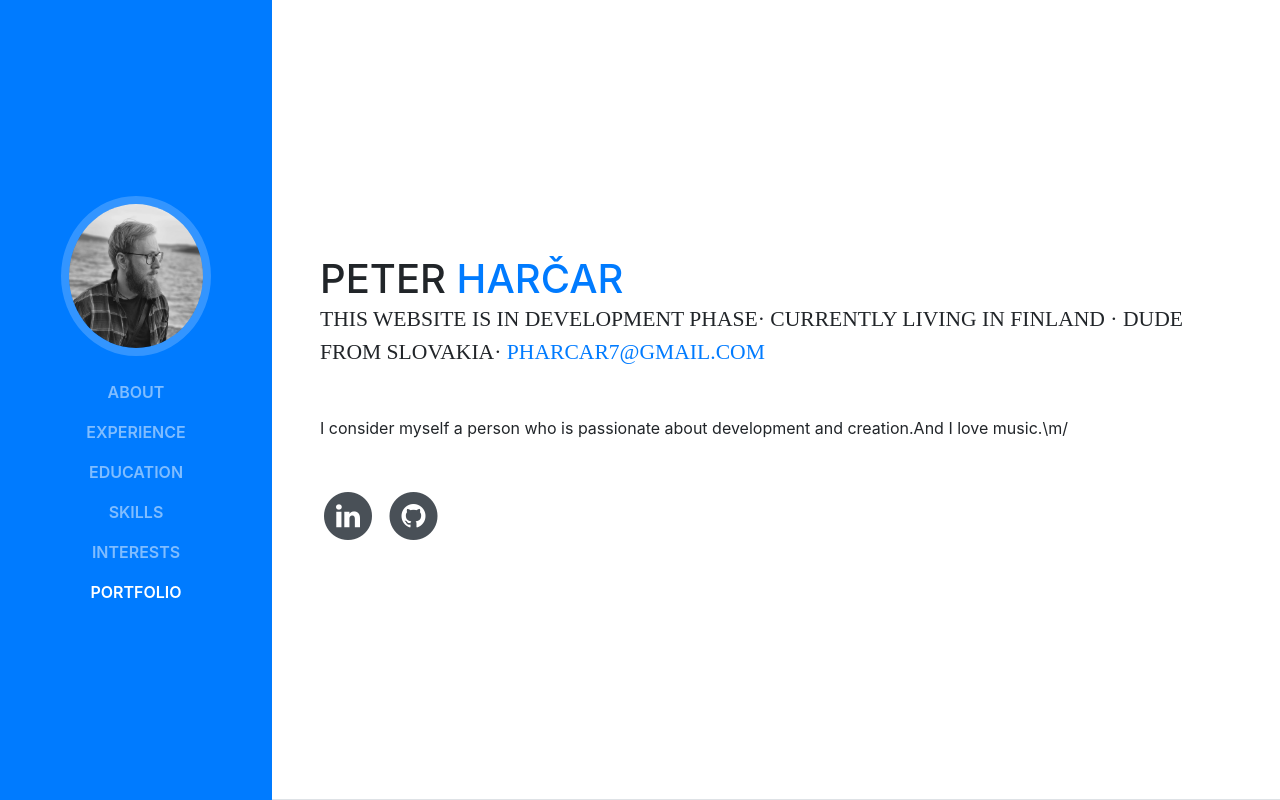
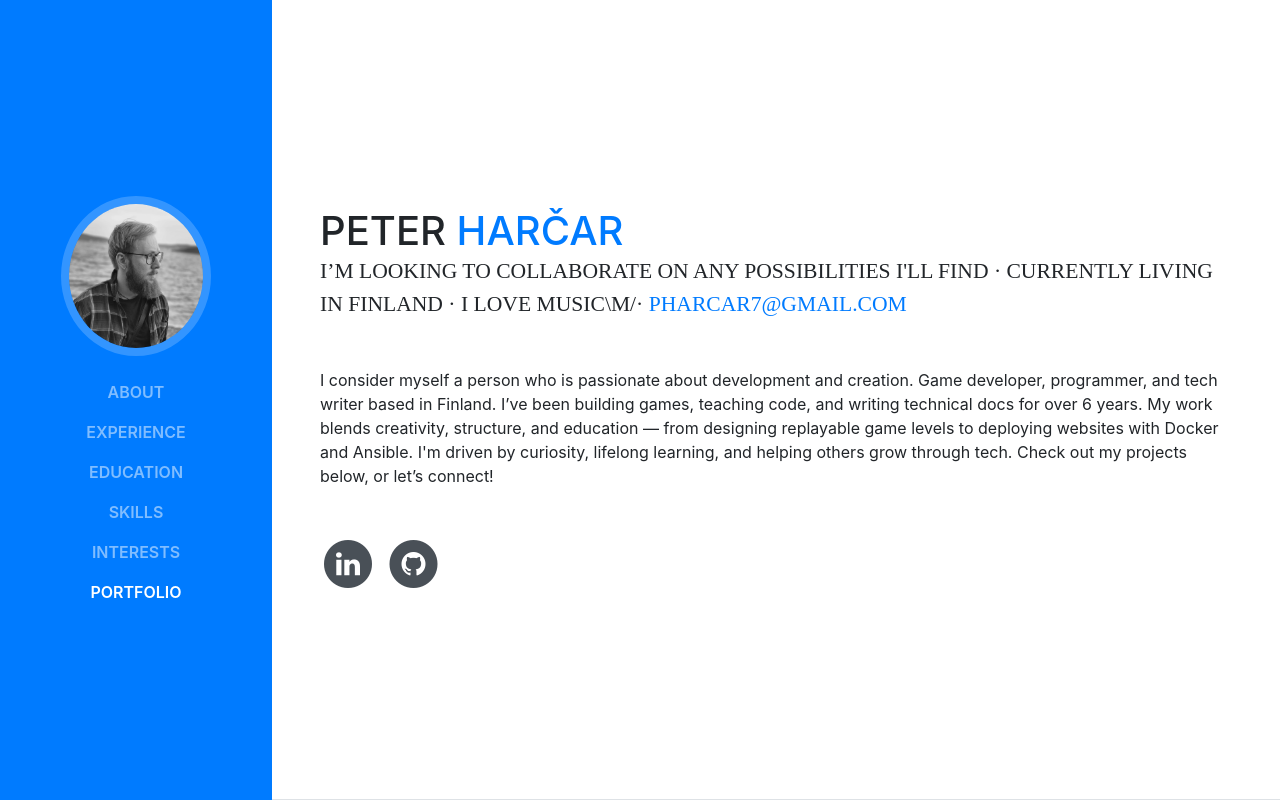
Before and after one commit to EddwaardHaar/portfolio, a website with bundled scripts: page index.html in a window 1280 px wide. Shown: the top 800 px of the page. Built offline with nearby package versions, Linux system fonts and the light colour scheme; a web font is replaced by a local one.

Commit message:
Update index.html
about section

```diff
--- a/index.html
+++ b/index.html
@@ -68,10 +68,18 @@
           <h1 class="mb-0">Peter
             <span class="text-primary">Harčar</span>
           </h1>
-          <div class="subheading mb-5">This website is in development phase· Currently living in Finland · Dude from Slovakia·
+          <div class="subheading mb-5"> I’m looking to collaborate on any possibilities I'll find · Currently living in Finland · I love music\m/·
             <a href="mailto:name@email.com">pharcar7@gmail.com</a>
           </div>
-          <p class="mb-5">I consider myself a person who is passionate about development and creation.And I love music.\m/ </p>
+          <p class="mb-5">I consider myself a person who is passionate about development and creation. Game developer, programmer, and tech writer based in Finland.
+
+          I’ve been building games, teaching code, and writing technical docs for over 6 years.
+
+          My work blends creativity, structure, and education — from designing replayable game levels to deploying websites with Docker and Ansible.
+
+          I'm driven by curiosity, lifelong learning, and helping others grow through tech.
+
+          Check out my projects below, or let’s connect! </p>
           <ul class="list-inline list-social-icons mb-0">
             <li class="list-inline-item">
               <a href="https://www.linkedin.com/in/peter-harcar/" target="_blank">
```
